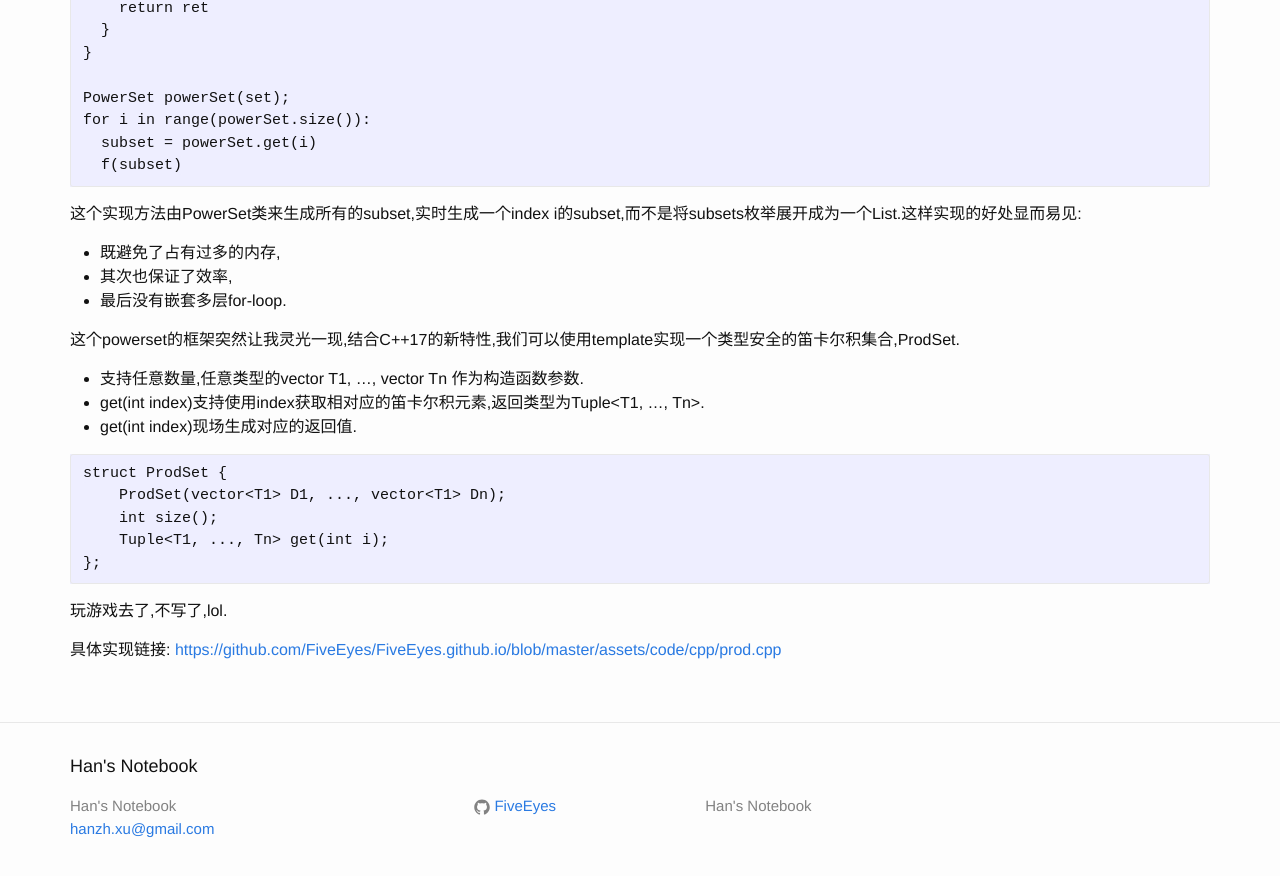
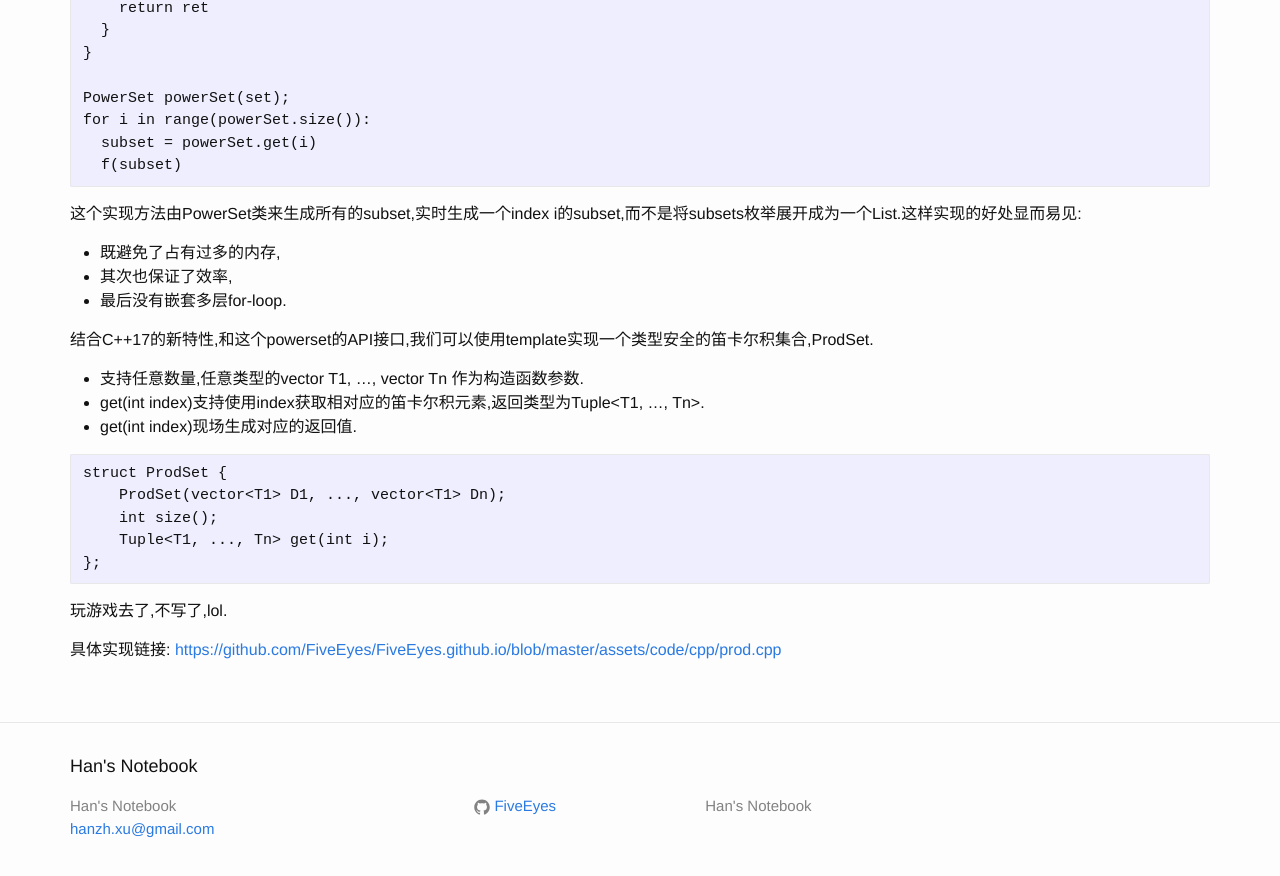
Before and after one commit to FiveEyes/FiveEyes.github.io, a Jekyll site: the page built from _posts/plt/2020-08-11-Cartesian-Product.md, in a window 1280 px wide and 900 px high, scrolled down 2376 px. Shown: the top 876 px of the window. Built offline with Jekyll 4.4.1, drawn with Linux system fonts in a browser that asks for light colours; formulas are drawn with MathJax 3.

Commit message:
Update 2020-08-11-Cartesian-Product.md

```diff
--- a/_posts/plt/2020-08-11-Cartesian-Product.md
+++ b/_posts/plt/2020-08-11-Cartesian-Product.md
@@ -123,7 +123,7 @@ for i in range(powerSet.size()):
   - 其次也保证了效率,
   - 最后没有嵌套多层for-loop.
 
-这个powerset的框架突然让我灵光一现,结合C++17的新特性,我们可以使用template实现一个类型安全的笛卡尔积集合,ProdSet.
+结合C++17的新特性,和这个powerset的API接口,我们可以使用template实现一个类型安全的笛卡尔积集合,ProdSet.
   - 支持任意数量,任意类型的vector T1, ..., vector Tn 作为构造函数参数.
   - get(int index)支持使用index获取相对应的笛卡尔积元素,返回类型为Tuple<T1, ..., Tn>.
   - get(int index)现场生成对应的返回值.
```
